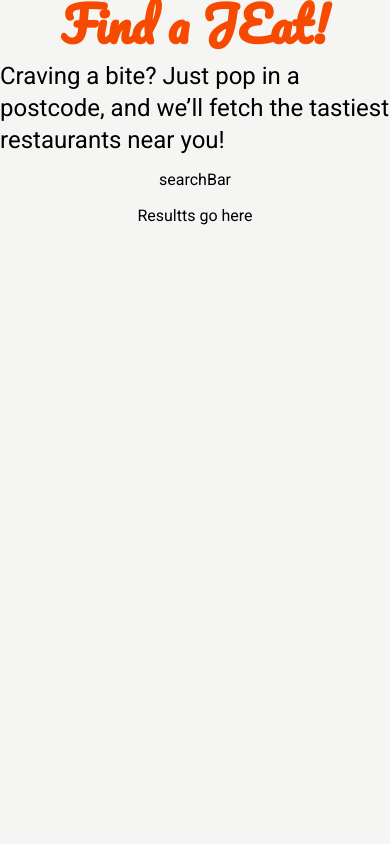
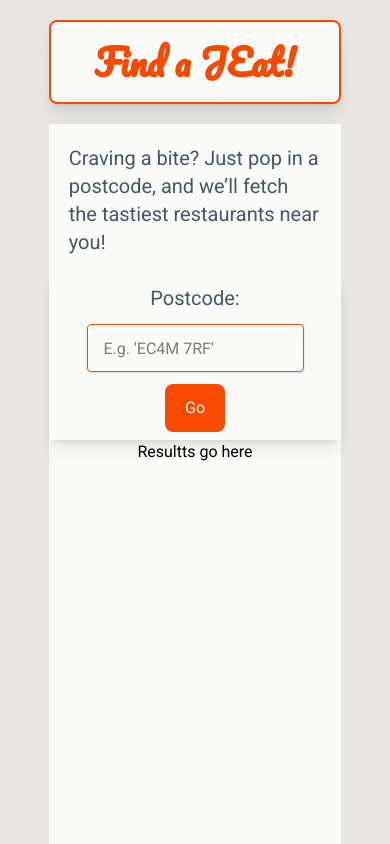
Before and after one commit to deepchand11/find-jeat, a React (Vite) app: page / in a window 390 px wide. Built offline with nearby package versions, Linux system fonts and the light colour scheme.

Commit message:
responsive styling added

```diff
--- a/package.json
+++ b/package.json
@@ -10,6 +10,7 @@
     "preview": "vite preview"
   },
   "dependencies": {
+
     "@tailwindcss/vite": "^4.0.17",
     "react": "^19.0.0",
     "react-dom": "^19.0.0",
--- a/src/App.jsx
+++ b/src/App.jsx
@@ -1,17 +1,11 @@
+import Title from "./components/Title.jsx";
 import SearchBar from "./components/SearchBar.jsx";
-import RestaurantResults from "./components/RestaurantResults";
+
 export default function App() {
   return (
-    <div className="flex flex-col justify-start items-center h-screen w-full bg-stone-100 gap-3">
-      <h1 className="text-5xl font-bold text-orange-600 p-10 pacifico-regular">
-        Find a JEat!
-      </h1>
-      <h2 className=" text-2xl">
-        Craving a bite? Just pop in a postcode, and we’ll fetch the tastiest
-        restaurants near you!
-      </h2>
+    <div className="flex flex-col justify-start items-center h-screen w-full bg-stone-200 gap-5">
+      <Title />
       <SearchBar />
-      <RestaurantResults />
     </div>
   );
 }
--- a/src/components/SearchBar.jsx
+++ b/src/components/SearchBar.jsx
@@ -1,3 +1,29 @@
+import RestaurantResults from "./RestaurantResults";
 export default function SearchBar() {
-  return <h2>searchBar</h2>;
+  const fetchRestaurants = () => {};
+  return (
+    <div className="bg-stone-50 h-full w-[75%] flex flex-col items-center">
+      <h2 className=" text-xl p-5 text-gray-600 ">
+        Craving a bite? Just pop in a postcode, and we’ll fetch the tastiest
+        restaurants near you!
+      </h2>
+      <form className="flex flex-col md:flex-row lg-flex-row w-full justify-center items-center rounded gap-3 p-2 shadow-lg">
+        <label className="text-xl px-3  text-gray-600" htmlFor="postcode">
+          Postcode:
+        </label>
+        <input
+          className="shadow rounded h-[3em] px-4 border-1 border-orange-600 outline-orange-600 hover:border-3"
+          id="postcode"
+          type="text"
+          placeholder="E.g. 'EC4M 7RF'"
+        />
+        <button
+          onClick={fetchRestaurants}
+          className="bg-orange-600 h-[3em] px-5 rounded-lg text-white hover:shadow-xl hover:bg-orange-400">
+          Go
+        </button>
+      </form>
+      <RestaurantResults />
+    </div>
+  );
 }
--- /dev/null
+++ b/src/components/Title.jsx
@@ -0,0 +1,7 @@
+export default function Title() {
+  return (
+    <h1 className="p-5 w-[75%] mt-5 bg-stone-50 text-4xl lg:text-8xl md:text-6xl sm:text-4xl font-bold text-center rounded-lg shadow-lg text-orange-600 pacifico-regular border-2  border-orange-600 ">
+      Find a JEat!
+    </h1>
+  );
+}
--- a/src/index.css
+++ b/src/index.css
@@ -3,7 +3,7 @@
 @import "tailwindcss";
 
 
-* {
+html {
     padding: 0;
     margin: 0;
     box-sizing: border-box;
```
Also changed, not shown: 1 other file (tests, documents, lock files or other folders).
